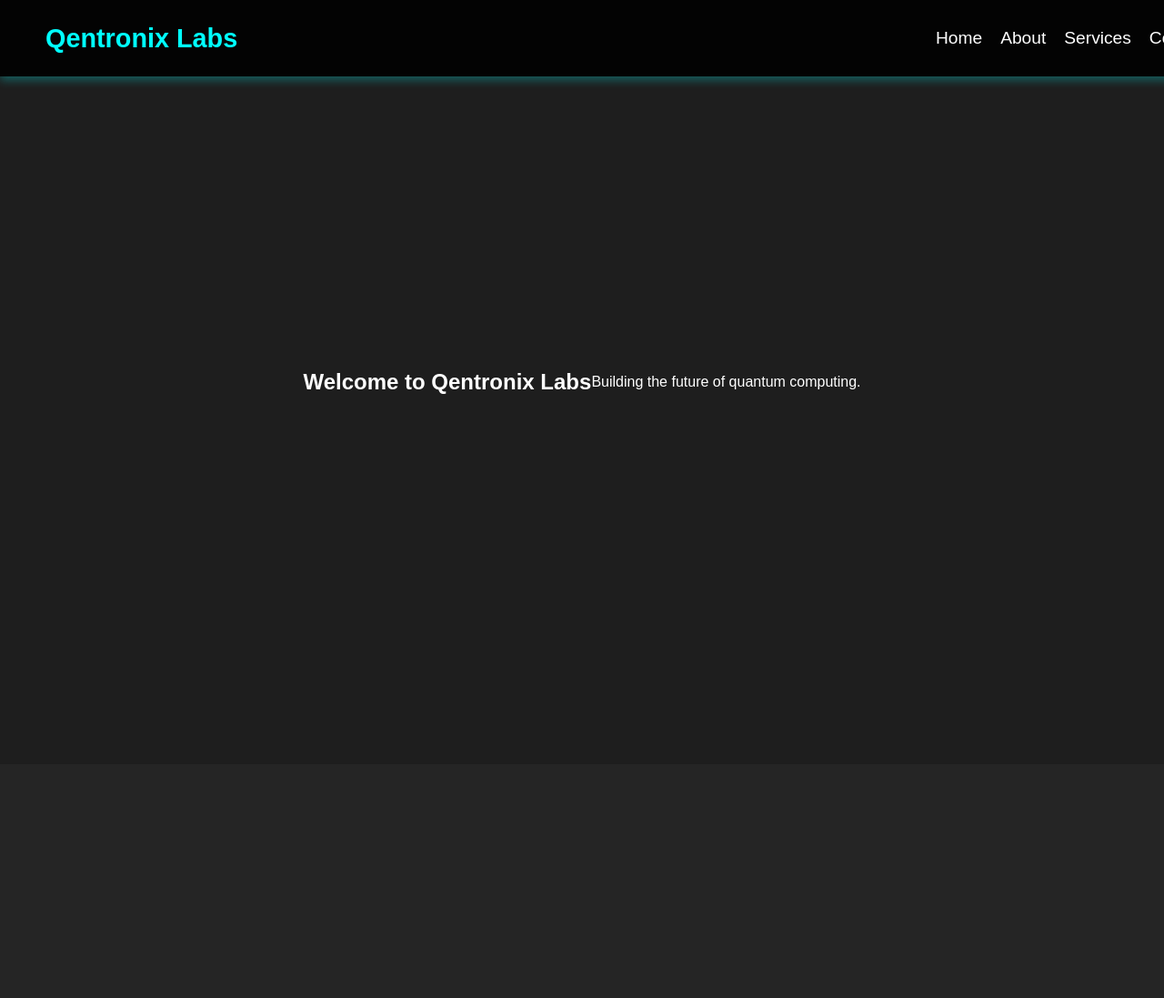
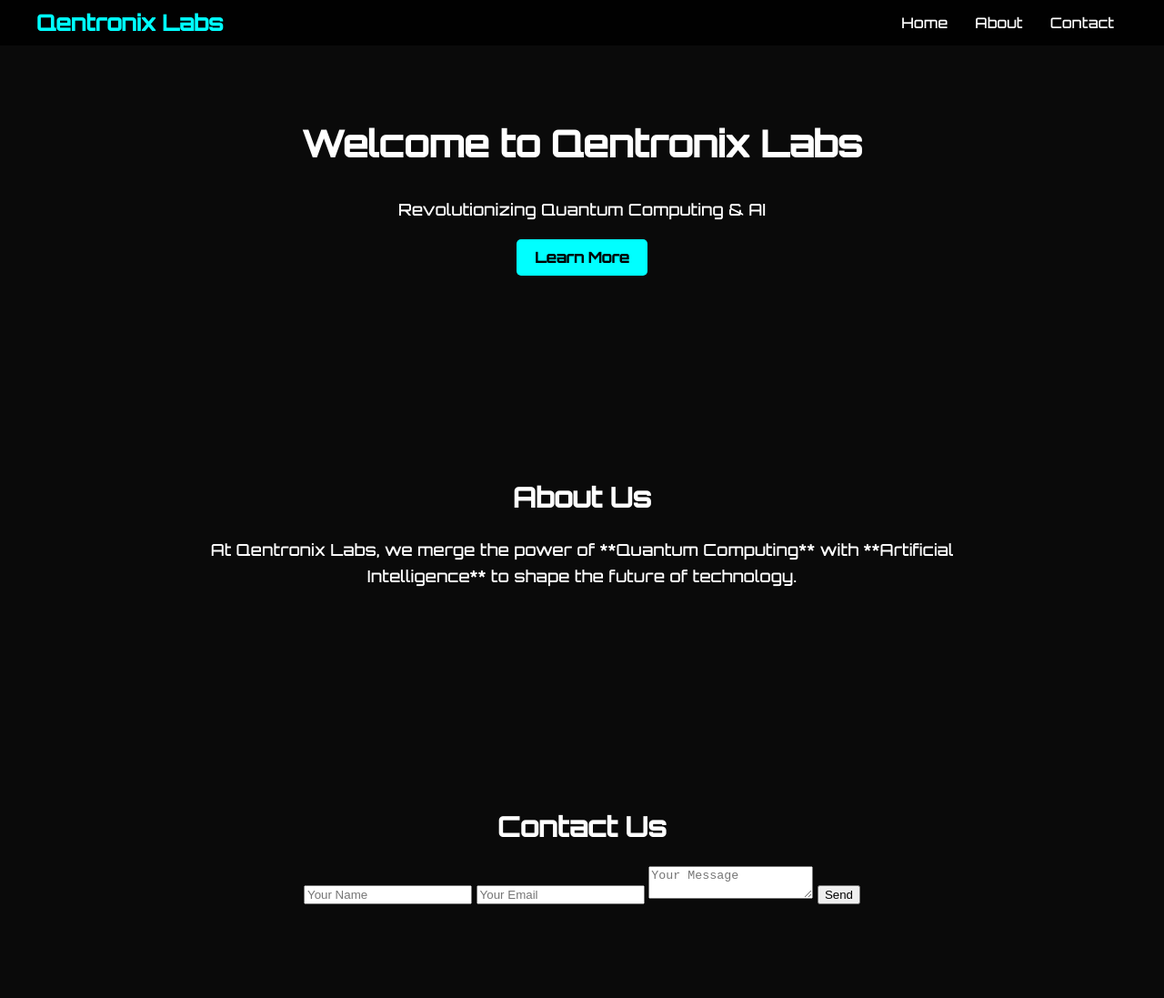
Before and after one commit to Batman723/Qentronix-Labs-website, a plain HTML site: page index.html in a window 1280 px wide. Shown: the top 1097 px of the page at 91% size. Drawn offline with Linux system fonts and the light colour scheme.

Commit message:
Added a few things

```diff
--- a/index.html
+++ b/index.html
@@ -3,57 +3,49 @@
 <head>
     <meta charset="UTF-8">
     <meta name="viewport" content="width=device-width, initial-scale=1.0">
-    <title>Qentronix Labs</title>
+    <title>Qentronix Labs - Future of Quantum AI</title>
     <link rel="stylesheet" href="style.css">
+    <link href="https://fonts.googleapis.com/css2?family=Orbitron:wght@500&display=swap" rel="stylesheet">
 </head>
 <body>
 
     <!-- Navigation Bar -->
     <header>
-        <nav class="navbar">
+        <nav>
             <div class="logo">Qentronix Labs</div>
-            <ul class="nav-links">
+            <ul>
                 <li><a href="#home">Home</a></li>
                 <li><a href="#about">About</a></li>
-                <li><a href="#services">Services</a></li>
                 <li><a href="#contact">Contact</a></li>
             </ul>
         </nav>
     </header>
 
-    <!-- Page Sections -->
-    <section id="home">
-        <h1>Welcome to Qentronix Labs</h1>
-        <p>Building the future of quantum computing.</p>
+    <!-- Home Section -->
+    <section id="home" class="section">
+        <div class="content">
+            <h1>Welcome to <span class="highlight">Qentronix Labs</span></h1>
+            <p>Revolutionizing Quantum Computing & AI</p>
+            <a href="#about" class="cta-button">Learn More</a>
+        </div>
     </section>
 
-    <section id="about">
-        <h1>About Us</h1>
-        <p>Qentronix Labs is dedicated to making quantum computing accessible to everyone.</p>
+    <!-- About Section -->
+    <section id="about" class="section">
+        <h2>About Us</h2>
+        <p>At Qentronix Labs, we merge the power of **Quantum Computing** with **Artificial Intelligence** to shape the future of technology.</p>
     </section>
 
-    <section id="services">
-        <h1>Our Services</h1>
-        <p>Developing cutting-edge AI and quantum computing solutions.</p>
+    <!-- Contact Section -->
+    <section id="contact" class="section">
+        <h2>Contact Us</h2>
+        <form action="#" method="post">
+            <input type="text" name="name" placeholder="Your Name" required>
+            <input type="email" name="email" placeholder="Your Email" required>
+            <textarea name="message" placeholder="Your Message" required></textarea>
+            <button type="submit">Send</button>
+        </form>
     </section>
-
-    <section id="contact">
-        <h1>Contact Us</h1>
-        <p>Email: info@qentronixlabs.com</p>
-    </section>
-
-    <!-- Smooth Scrolling Script -->
-    <script>
-    document.querySelectorAll('a[href^="#"]').forEach(anchor => {
-        anchor.addEventListener('click', function(e) {
-            e.preventDefault();
-            const target = document.querySelector(this.getAttribute('href'));
-            target.scrollIntoView({
-                behavior: 'smooth'
-            });
-        });
-    });
-    </script>
 
 </body>
 </html>
--- a/style.css
+++ b/style.css
@@ -1,100 +1,93 @@
 /* General Styles */
 body {
+    font-family: 'Orbitron', sans-serif;
     margin: 0;
     padding: 0;
-    font-family: Arial, sans-serif;
-    background-color: #121212;
-    color: white;
-    scroll-behavior: smooth;
+    background-color: #0a0a0a;
+    color: #ffffff;
 }
 
-/* Navigation Bar */
-.navbar {
+/* Navbar */
+header {
     position: fixed;
+    width: 100%;
     top: 0;
-    width: 100%;
+    left: 0;
+    background: rgba(0, 0, 0, 0.9);
+    padding: 10px 0;
+    z-index: 100;
+}
+
+nav {
     display: flex;
     justify-content: space-between;
     align-items: center;
-    background: rgba(0, 0, 0, 0.9);
-    padding: 15px 50px;
-    z-index: 1000;
-    box-shadow: 0 4px 10px rgba(0, 255, 255, 0.3);
-    transition: all 0.3s ease-in-out;
+    max-width: 1200px;
+    margin: 0 auto;
+    padding: 0 20px;
 }
 
-/* Logo */
 .logo {
-    font-size: 1.8rem;
+    font-size: 24px;
     font-weight: bold;
     color: cyan;
 }
 
-/* Navbar Links */
-.nav-links {
+nav ul {
     list-style: none;
+    padding: 0;
+    margin: 0;
     display: flex;
-    gap: 20px;
 }
 
-.nav-links li {
-    display: inline-block;
+nav ul li {
+    margin: 0 15px;
 }
 
-.nav-links a {
+nav ul li a {
     text-decoration: none;
     color: white;
-    font-size: 1.2rem;
-    position: relative;
-    transition: 0.3s ease;
+    transition: color 0.3s ease-in-out;
 }
 
-/* Glowing Hover Effect */
-.nav-links a::after {
-    content: "";
-    position: absolute;
-    width: 100%;
-    height: 3px;
-    left: 0;
-    bottom: -5px;
-    background: cyan;
-    transition: 0.4s ease-in-out;
-    transform: scaleX(0);
-}
-
-.nav-links a:hover::after {
-    transform: scaleX(1);
-    box-shadow: 0px 0px 10px cyan;
-}
-
-.nav-links a:hover {
+nav ul li a:hover {
     color: cyan;
 }
 
-/* Page Sections */
-section {
-    height: 100vh;
-    display: flex;
-    align-items: center;
-    justify-content: center;
+/* Sections */
+.section {
     text-align: center;
-    padding: 20px;
+    padding: 100px 20px;
+    max-width: 900px;
+    margin: auto;
 }
 
-#home { background-color: #1e1e1e; }
-#about { background-color: #252525; }
-#services { background-color: #2c2c2c; }
-#contact { background-color: #333333; }
+h1 {
+    font-size: 40px;
+}
 
-/* Responsive Design */
-@media (max-width: 768px) {
-    .navbar {
-        flex-direction: column;
-        padding: 10px;
-    }
-    .nav-links {
-        flex-direction: column;
-        text-align: center;
-        padding-top: 10px;
-    }
+h2 {
+    font-size: 30px;
 }
+
+p {
+    font-size: 18px;
+    line-height: 1.6;
+}
+
+/* Buttons */
+.cta-button {
+    display: inline-block;
+    padding: 10px 20px;
+    background-color: cyan;
+    color: black;
+    text-decoration: none;
+    font-weight: bold;
+    border-radius: 5px;
+    transition: 0.3s;
+}
+
+.cta-button:hover {
+    background-color: white;
+    color: black;
+}
```
